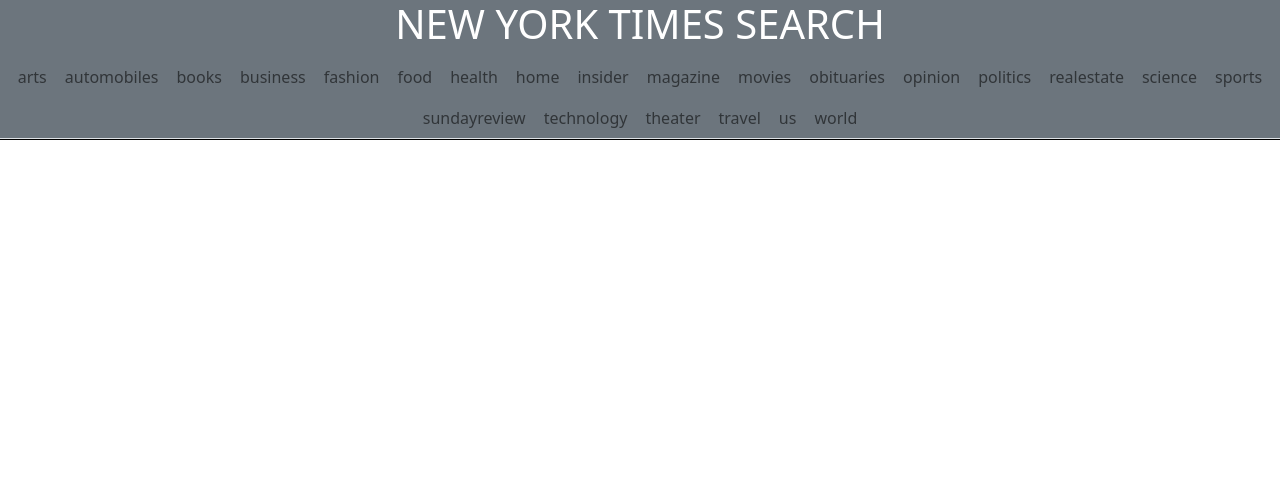
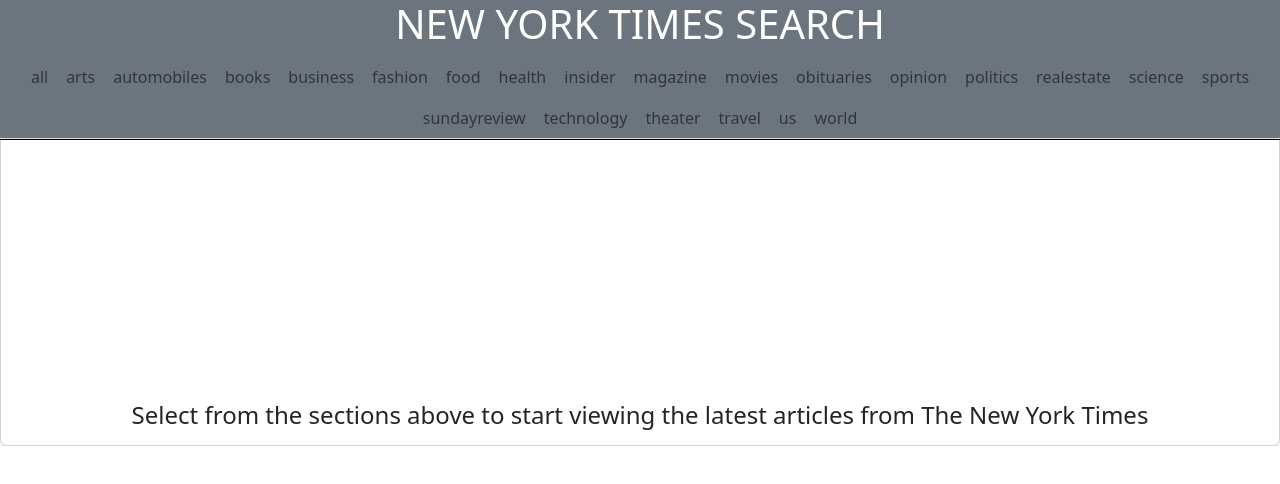
Before and after one commit to Nagel29/turing-take-home, a React (Create React App) app: page / in a window 1280 px wide. Shown: the top 484 px of the page. Built offline with nearby package versions, Linux system fonts and the light colour scheme.

Commit message:
add landing component with message

```diff
--- a/src/App.tsx
+++ b/src/App.tsx
@@ -2,9 +2,9 @@
 import { NavBar } from "./components/NavBar"
 import { ArticleList } from "./components/ArticleList"
 import { Details } from "./components/Details"
-import { fetchArticles } from "./apiCalls"
-import { cleanArticles } from "./utilities"
-import { CleanedArticle } from "./interfaces"
+import { fetchArticles } from "./utilities/apiCalls"
+import { cleanArticles } from "./utilities/utilities"
+import { CleanedArticle } from "./utilities/interfaces"
 import { Route, Routes } from "react-router-dom"
 import { Landing } from "./components/Landing"
 
@@ -15,6 +15,9 @@
   >()
 
   const getArticles = async (section: string) => {
+    if (section === 'all') {
+      section = 'home'
+    }
     const response = await fetchArticles(section)
     setArticles(cleanArticles(response.results))
   }
@@ -24,7 +27,7 @@
   }
 
   return (
-    <div className="bg-dark">
+    <div className="bg-light">
       <NavBar />
       <Routes>
         <Route path="/" element={<Landing />}></Route>
--- a/src/components/ArticleCard.tsx
+++ b/src/components/ArticleCard.tsx
@@ -1,29 +1,41 @@
-import { CleanedArticle } from "../interfaces"
-import Card from 'react-bootstrap/Card'
-import ListGroup from 'react-bootstrap/ListGroup';
-import Button from 'react-bootstrap/Button';
-import { useNavigate, useParams } from 'react-router-dom'
+import { CleanedArticle } from "../utilities/interfaces"
+import Card from "react-bootstrap/Card"
+import ListGroup from "react-bootstrap/ListGroup"
+import Button from "react-bootstrap/Button"
+import { useNavigate, useParams } from "react-router-dom"
 
-export const ArticleCard = ({articleData, getDetails}:{articleData: CleanedArticle, getDetails: (article: CleanedArticle) => void}) => {
-
+export const ArticleCard = ({
+  articleData,
+  getDetails,
+}: {
+  articleData: CleanedArticle
+  getDetails: (article: CleanedArticle) => void
+}) => {
   const navigate = useNavigate()
   const section = useParams()
 
   return (
-    <Card className='h-100' style={{maxWidth: '350px'}}>
-      <Card.Img className='img-fluid' src={articleData.images[1]}/>
+    <Card border="secondary" className="h-100" style={{ maxWidth: "350px" }}>
+      <Card.Img className="img-fluid" src={articleData.images[1]} />
       <Card.Body>
-        <Card.Title style={{height: 'auto'}} className='fs-6'>
+        <Card.Title style={{ height: "auto" }} className="fs-6">
           {articleData.title}
         </Card.Title>
       </Card.Body>
       <ListGroup className="list-group-flush">
         <ListGroup.Item>{articleData.byline}</ListGroup.Item>
         <ListGroup.Item>{articleData.publishedDate}</ListGroup.Item>
-        <Button variant="primary" onClick={() => {
-          getDetails(articleData)
-          navigate(`/${section.section}/${articleData.title.split(" ").join("-")}`)
-          }}>See More Details</Button>
+        <Button
+          variant="primary"
+          onClick={() => {
+            getDetails(articleData)
+            navigate(
+              `/${section.section}/${articleData.title.split(" ").join("-")}`
+            )
+          }}
+        >
+          See More Details
+        </Button>
       </ListGroup>
     </Card>
   )
--- a/src/components/ArticleList.tsx
+++ b/src/components/ArticleList.tsx
@@ -1,4 +1,4 @@
-import { CleanedArticle } from "../interfaces"
+import { CleanedArticle } from "../utilities/interfaces"
 import { ArticleCard } from "./ArticleCard"
 import Container from "react-bootstrap/Container"
 import Row from "react-bootstrap/Row"
@@ -25,7 +25,7 @@
 
   const articleCards = articles.map((article, index) => (
     <Col key={index} md={true} style={{ margin: "3%", width: "auto" }}>
-      <ArticleCard key={index} articleData={article} getDetails={getDetails}/>
+      <ArticleCard key={index} articleData={article} getDetails={getDetails} />
     </Col>
   ))
 
--- a/src/components/Details.tsx
+++ b/src/components/Details.tsx
@@ -1,4 +1,4 @@
-import { CleanedArticle } from "../interfaces"
+import { CleanedArticle } from "../utilities/interfaces"
 import { useState } from "react"
 import Button from "react-bootstrap/Button"
 import Image from "react-bootstrap/Image"
--- a/src/components/Landing.tsx
+++ b/src/components/Landing.tsx
@@ -1,3 +1,22 @@
+import Card from "react-bootstrap/Card"
+import gif from "/news.gif"
+
 export const Landing = () => {
-  return (<div>LANDING</div>)
+  return (
+    <>
+      <Card style={{ marginTop: "10%", textAlign: "center" }}>
+        <Card.Img
+          variant="top"
+          src="/news.gif"
+          style={{ maxWidth: "20%", alignSelf: "center" }}
+        />
+        <Card.Body>
+          <Card.Text className='h4' >
+            Select from the sections above to start viewing the latest articles
+            from The New York Times
+          </Card.Text>
+        </Card.Body>
+      </Card>
+    </>
+  )
 }
--- a/src/components/NavBar.tsx
+++ b/src/components/NavBar.tsx
@@ -3,6 +3,7 @@
 import { useNavigate } from "react-router-dom"
 
 const sections = [
+  "all",
   "arts",
   "automobiles",
   "books",
@@ -10,7 +11,6 @@
   "fashion",
   "food",
   "health",
-  "home",
   "insider",
   "magazine",
   "movies",
--- a/src/utilities.ts
+++ b/src/utilities/utilities.ts
@@ -2,20 +2,26 @@
 
 const checkForMedia = (article: Article) => {
   if (article.multimedia) {
-    return [article.multimedia[0].url, article.multimedia[1].url, article.multimedia[2].url]
+    return [
+      article.multimedia[0].url,
+      article.multimedia[1].url,
+      article.multimedia[2].url,
+    ]
   } else {
     return []
   }
 }
 
 export const cleanArticles = (articles: Article[]) => {
-  const filteredGoodData = articles.filter(article => article.abstract && article.title)
-  return filteredGoodData.map(article => {
+  const filteredGoodData = articles.filter(
+    (article) => article.abstract && article.title
+  )
+  return filteredGoodData.map((article) => {
     return {
       abstract: article.abstract,
       byline: article.byline,
       images: checkForMedia(article),
-      publishedDate: article['published_date'],
+      publishedDate: article["published_date"],
       title: article.title,
       url: article.url,
     }
```
Also changed, not shown: public/news.gif (added), src/utilities/apiCalls.ts (renamed from src/apiCalls.ts), src/utilities/interfaces.ts (renamed from src/interfaces.ts), 1 other file (tests, documents, lock files or other folders).
